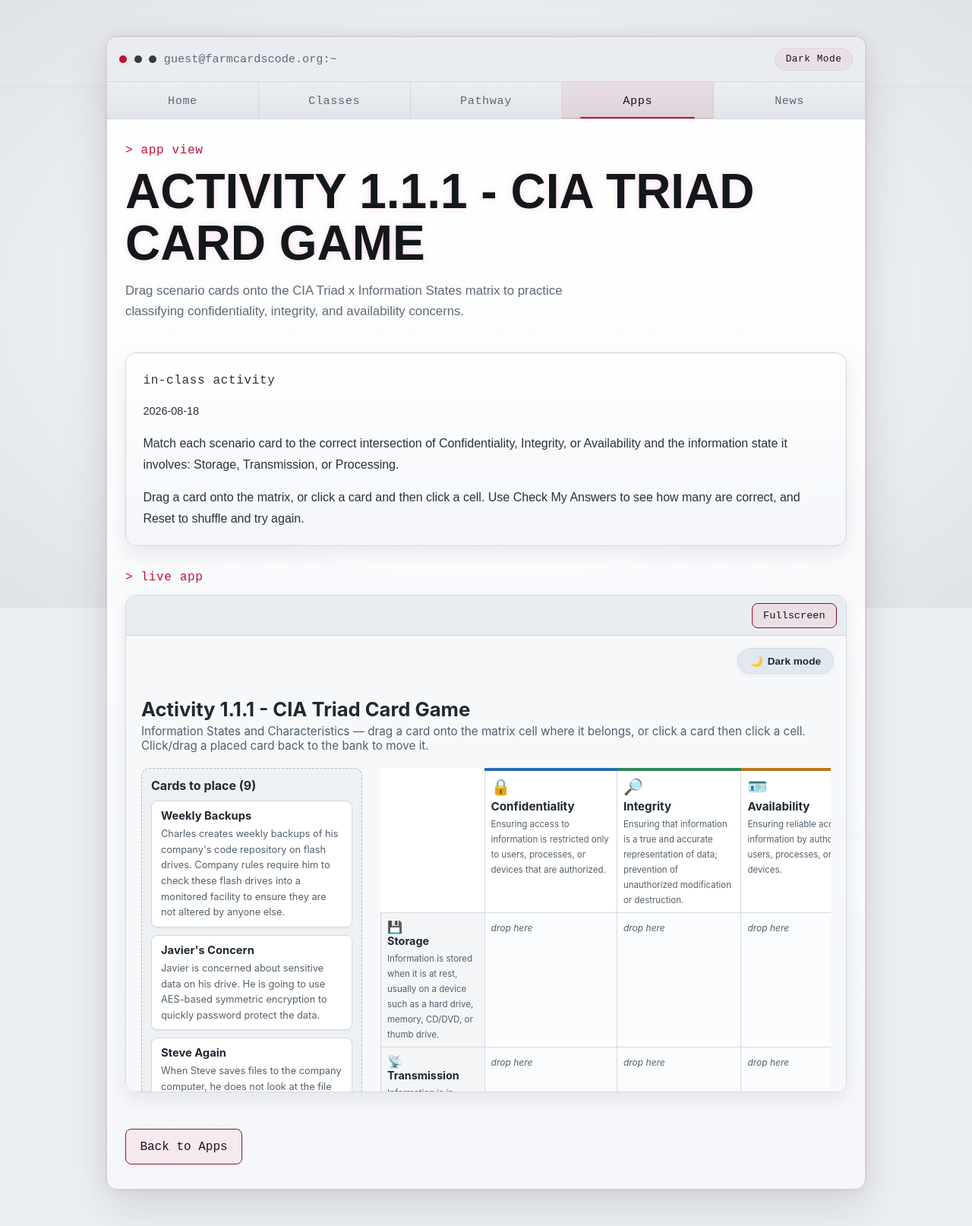
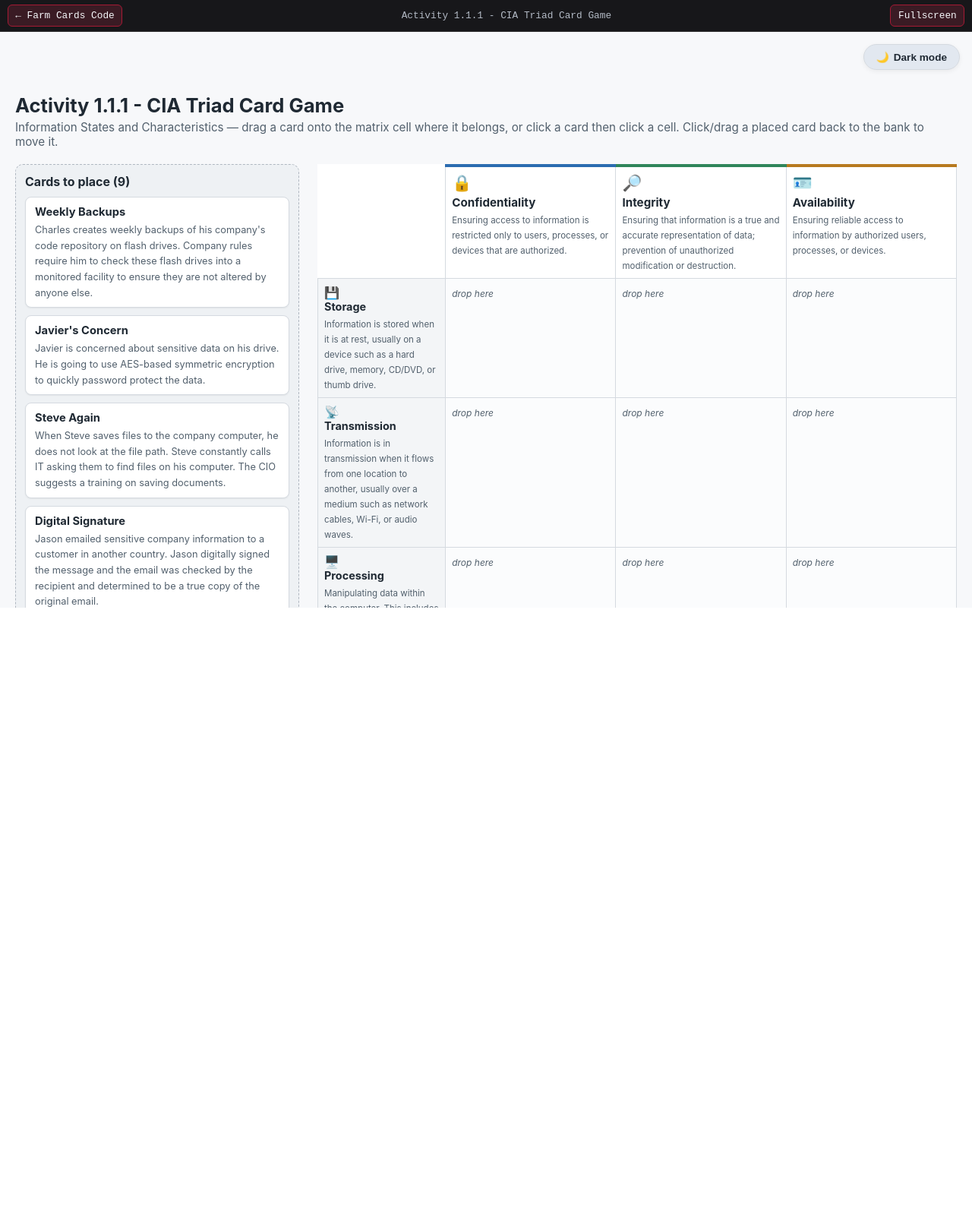
Before and after one commit to FarmCardsCode/www-farmcardscode, a Flask app: page /apps/cia-triad-game in a window 1280 px wide. Shown: the whole page at 76% size. After the commit the page ends 800 px from the top, so only its background shows below. Run offline with Flask 3, Linux system fonts and the light colour scheme.

Commit message:
Open embedded apps full-viewport, with no site chrome
Visiting an embedded app's page now renders app_embed.html: a bare
page with just a thin bar (back to Farm Cards Code, app title,
Fullscreen toggle) and the app filling the rest of the viewport - no
terminal shell, nav, or CRT effects. Opening the app now feels like
launching it directly rather than visiting a page about it.

Linked-out apps (type "link") are unaffected and keep the normal
descriptive page, since visiting one just sends the visitor to another
site anyway.

Removed the now-dead .embed-frame/.embed-toolbar/.embed-fullscreen-btn
CSS and the corresponding main.js wiring, since app_detail.html no
longer has an iframe and app_embed.html is self-contained with its own
inline styles/script.

```diff
--- a/app/routes.py
+++ b/app/routes.py
@@ -255,4 +255,11 @@ def app_detail(slug):
     if app_entry is None:
         abort(404)
 
+    # Embedded apps get a bare, full-viewport page - opening one should feel
+    # like launching the app itself, not visiting a page about it. Linked-out
+    # apps still get the normal descriptive page since visiting one just
+    # sends the visitor to another site anyway.
+    if app_entry["type"] == "embed":
+        return render_template("app_embed.html", app=app_entry)
+
     return render_template("app_detail.html", app=app_entry)
--- a/app/static/css/style.css
+++ b/app/static/css/style.css
@@ -701,55 +701,6 @@ body::before {
   line-height: 1.7;
 }
 
-/* Frame around embedded standalone student apps */
-.embed-frame {
-  border: 1px solid var(--panel-border);
-  border-radius: 14px;
-  overflow: hidden;
-  box-shadow:
-    inset 0 0 0 1px var(--card-inset),
-    0 10px 24px var(--card-shadow);
-  background: var(--card-bg);
-}
-
-.embed-toolbar {
-  display: flex;
-  justify-content: flex-end;
-  padding: 0.6rem 0.75rem;
-  border-bottom: 1px solid var(--panel-border);
-  background: var(--terminal-bar-bg);
-}
-
-.embed-fullscreen-btn {
-  margin-top: 0;
-  padding: 0.5rem 0.9rem;
-  font-size: 0.85rem;
-}
-
-.embed-frame iframe {
-  display: block;
-  width: 100%;
-  height: 75vh;
-  min-height: 480px;
-  border: 0;
-  background: #fff;
-}
-
-/* True fullscreen via the Fullscreen API: fill the viewport and drop the
-   frame chrome so the app gets the entire screen. */
-.embed-frame:fullscreen {
-  display: flex;
-  flex-direction: column;
-  border-radius: 0;
-  border: 0;
-}
-
-.embed-frame:fullscreen iframe {
-  flex: 1 1 auto;
-  height: auto;
-  min-height: 0;
-}
-
 /* ==========================================================================
    AUTOMATIC LIGHT MODE FALLBACK
    --------------------------------------------------------------------------
--- a/app/static/js/main.js
+++ b/app/static/js/main.js
@@ -84,22 +84,3 @@ window.addEventListener("blur", () => setIdle(true));
 window.addEventListener("focus", () => setIdle(false));
 document.addEventListener("visibilitychange", () => setIdle(document.hidden));
 setIdle(document.hidden);
-
-const embedFrame = document.getElementById("embedFrame");
-const embedFullscreenBtn = document.getElementById("embedFullscreenBtn");
-
-if (embedFrame && embedFullscreenBtn) {
-  embedFullscreenBtn.addEventListener("click", () => {
-    if (document.fullscreenElement) {
-      document.exitFullscreen();
-    } else {
-      embedFrame.requestFullscreen();
-    }
-  });
-
-  document.addEventListener("fullscreenchange", () => {
-    embedFullscreenBtn.textContent = document.fullscreenElement
-      ? "Exit Fullscreen"
-      : "Fullscreen";
-  });
-}
--- a/app/templates/app_detail.html
+++ b/app/templates/app_detail.html
@@ -17,33 +17,11 @@
     <p>{{ paragraph }}</p>
     {% endfor %}
 
-    {% if app.type == "link" %}
     <a class="button" href="{{ app.url }}" target="_blank" rel="noopener noreferrer">
       Launch App
     </a>
-    {% endif %}
   </div>
 </section>
-
-{% if app.type == "embed" %}
-<section class="section-block">
-  <p class="section-label">&gt; live app</p>
-  <div class="embed-frame" id="embedFrame">
-    <div class="embed-toolbar">
-      <button type="button" class="button embed-fullscreen-btn" id="embedFullscreenBtn">
-        Fullscreen
-      </button>
-    </div>
-    <iframe
-      id="embedIframe"
-      src="{{ url_for('static', filename=app.url) }}"
-      title="{{ app.title }}"
-      loading="lazy"
-      sandbox="allow-scripts allow-same-origin allow-forms allow-pointer-lock"
-    ></iframe>
-  </div>
-</section>
-{% endif %}
 
 <section class="section-block">
   <a class="button" href="{{ url_for('main.apps') }}">
--- /dev/null
+++ b/app/templates/app_embed.html
@@ -0,0 +1,103 @@
+<!doctype html>
+<html lang="en">
+<head>
+  <meta charset="UTF-8">
+  <meta name="viewport" content="width=device-width, initial-scale=1.0">
+  <title>{{ app.title }} | Farm Cards Code</title>
+  <link rel="icon" type="image/png" href="{{ url_for('static', filename='favicon.png') }}">
+  <style>
+    * {
+      box-sizing: border-box;
+    }
+    html, body {
+      margin: 0;
+      height: 100%;
+      background: #0b0b0d;
+    }
+    body {
+      display: flex;
+      flex-direction: column;
+    }
+    .embed-bar {
+      display: flex;
+      justify-content: space-between;
+      align-items: center;
+      gap: 0.5rem;
+      padding: 0.4rem 0.6rem;
+      background: #17171a;
+      border-bottom: 1px solid #333;
+      font-family: "Courier New", Courier, monospace;
+      font-size: 0.8rem;
+    }
+    .embed-bar a,
+    .embed-bar button {
+      color: #f5f7fa;
+      text-decoration: none;
+      background: rgba(255, 49, 92, 0.15);
+      border: 1px solid #a61a34;
+      border-radius: 6px;
+      padding: 0.35rem 0.6rem;
+      font: inherit;
+      cursor: pointer;
+    }
+    .embed-bar a:hover,
+    .embed-bar button:hover {
+      background: rgba(255, 49, 92, 0.25);
+    }
+    .embed-title {
+      color: #b3bac5;
+      overflow: hidden;
+      text-overflow: ellipsis;
+      white-space: nowrap;
+    }
+    #embedFrame {
+      position: relative;
+      flex: 1 1 auto;
+      min-height: 0;
+    }
+    #embedFrame iframe {
+      display: block;
+      width: 100%;
+      height: 100%;
+      border: 0;
+    }
+    #embedFrame:fullscreen {
+      background: #0b0b0d;
+    }
+  </style>
+</head>
+<body>
+  <div class="embed-bar">
+    <a href="{{ url_for('main.apps') }}">&larr; Farm Cards Code</a>
+    <span class="embed-title">{{ app.title }}</span>
+    <button type="button" id="embedFullscreenBtn">Fullscreen</button>
+  </div>
+  <div id="embedFrame">
+    <iframe
+      id="embedIframe"
+      src="{{ url_for('static', filename=app.url) }}"
+      title="{{ app.title }}"
+      sandbox="allow-scripts allow-same-origin allow-forms allow-pointer-lock"
+    ></iframe>
+  </div>
+
+  <script>
+    const embedFrame = document.getElementById("embedFrame");
+    const embedFullscreenBtn = document.getElementById("embedFullscreenBtn");
+
+    embedFullscreenBtn.addEventListener("click", () => {
+      if (document.fullscreenElement) {
+        document.exitFullscreen();
+      } else {
+        embedFrame.requestFullscreen();
+      }
+    });
+
+    document.addEventListener("fullscreenchange", () => {
+      embedFullscreenBtn.textContent = document.fullscreenElement
+        ? "Exit Fullscreen"
+        : "Fullscreen";
+    });
+  </script>
+</body>
+</html>
```
